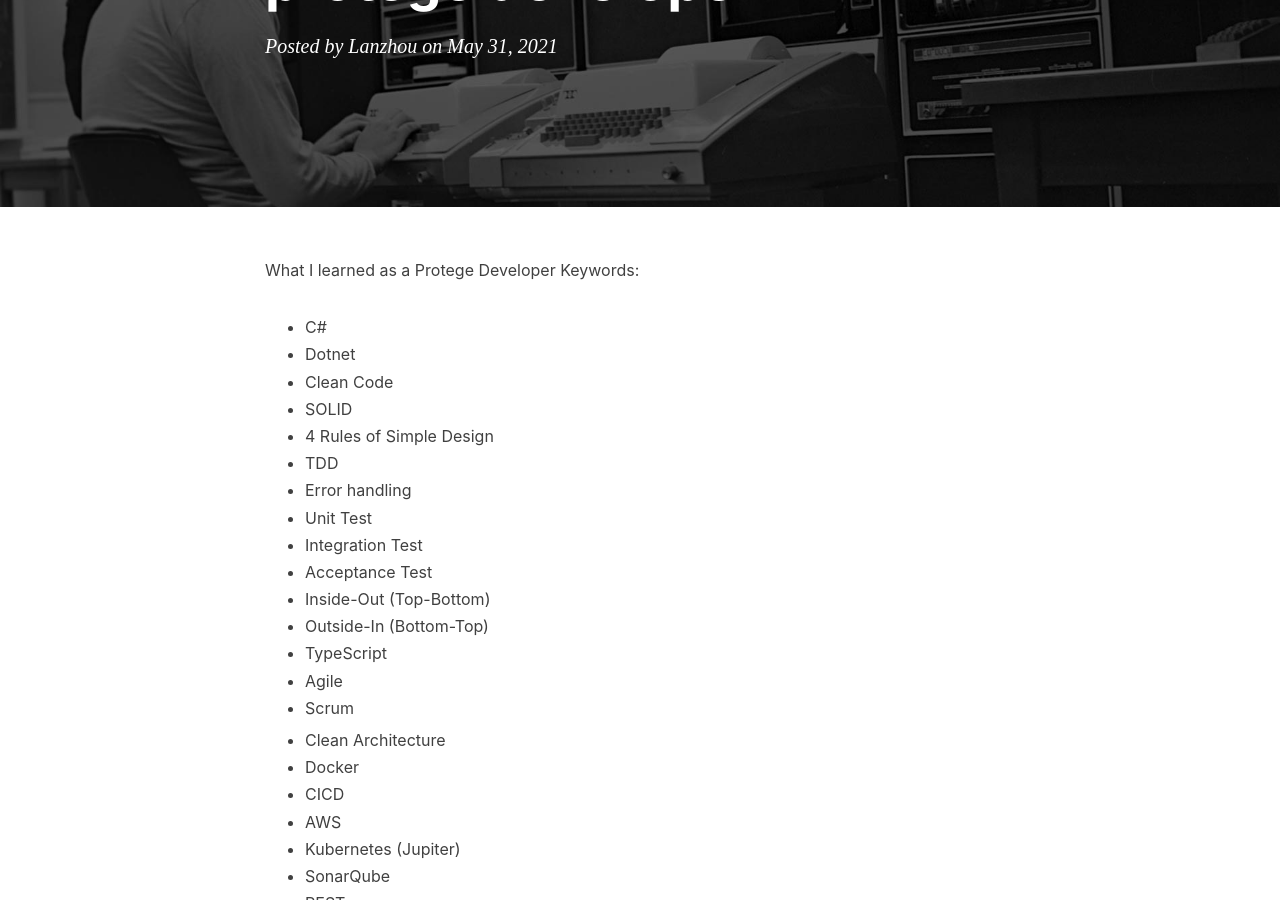
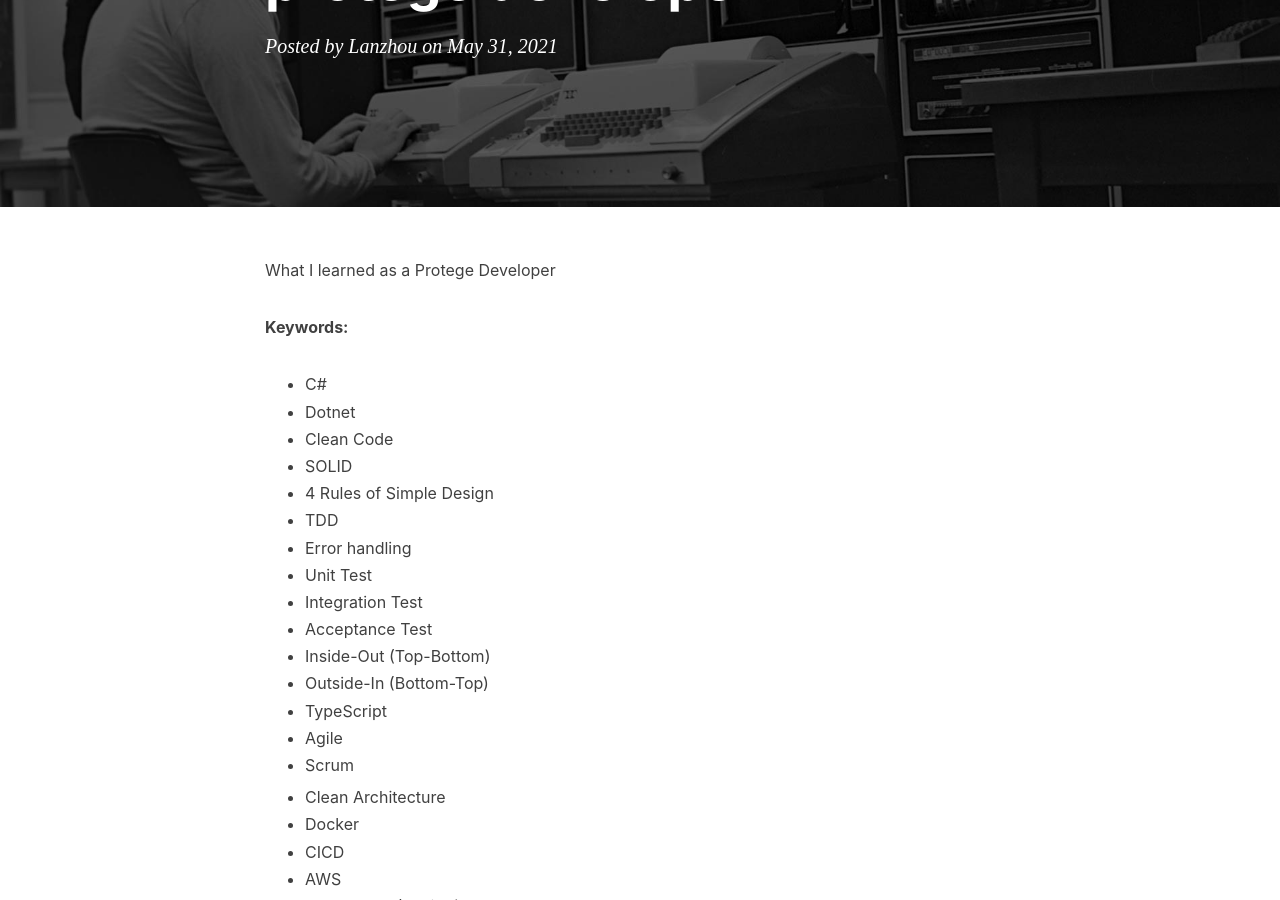
Before and after one commit to Lanzhou-J/Lanzhou-J.github.io, a Jekyll site: the page built from _posts/2021-05-31-protegeLearningJourney.md, in a window 1280 px wide and 900 px high, scrolled down 310 px. Built offline with Jekyll 4.4.1, drawn with Linux system fonts in a browser that asks for light colours; nearby versions of some CDN libraries; comment, search, counter and statistics services are not loaded; some of the changed lines change nothing that is shown.

Commit message:
formatted new article

```diff
--- a/_posts/2021-05-31-protegeLearningJourney.md
+++ b/_posts/2021-05-31-protegeLearningJourney.md
@@ -10,7 +10,9 @@ tags:
 ---
 
 What I learned as a Protege Developer
-Keywords:
+
+
+**Keywords:**
 - C#
 - Dotnet
 - Clean Code
```
